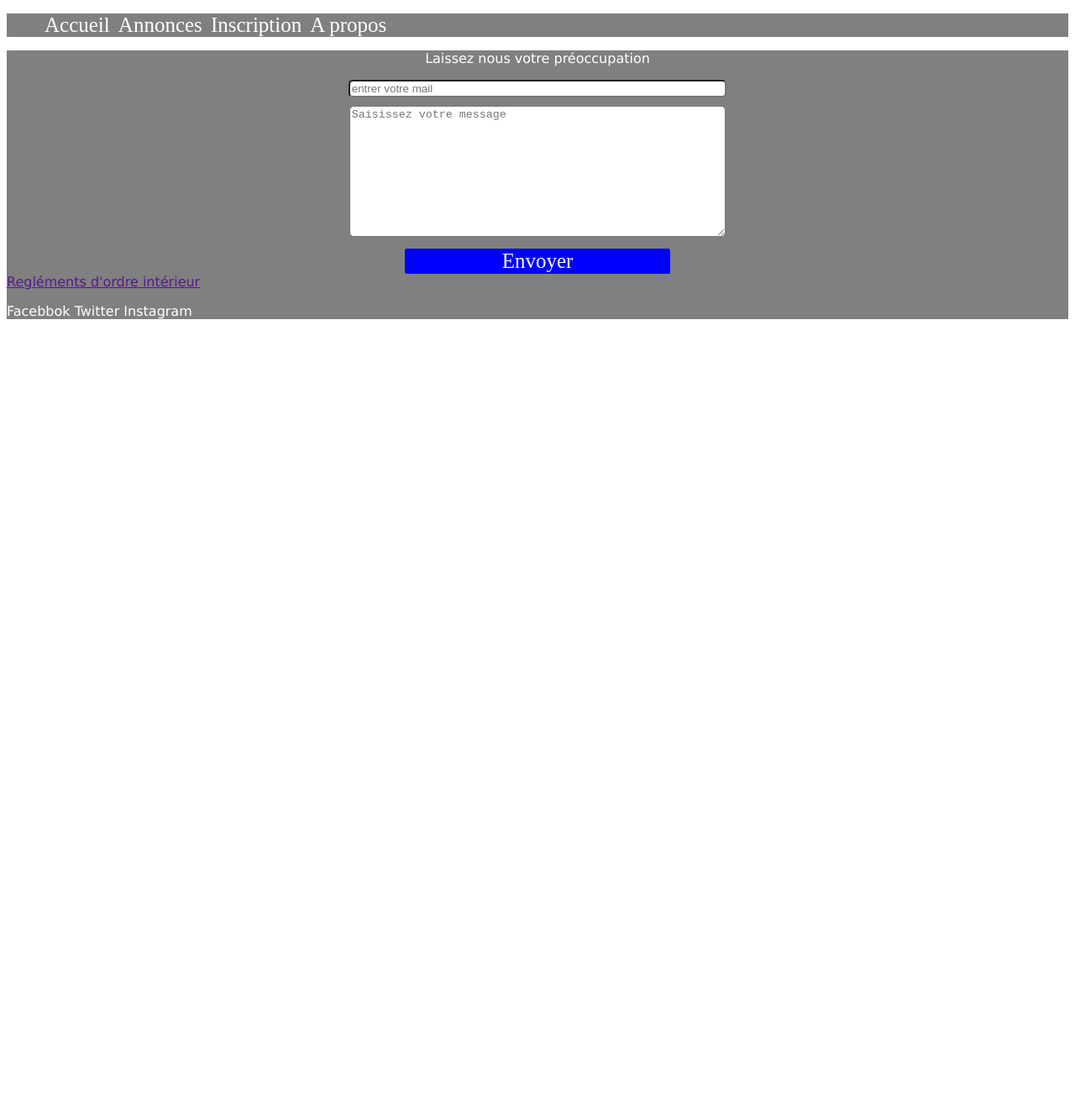
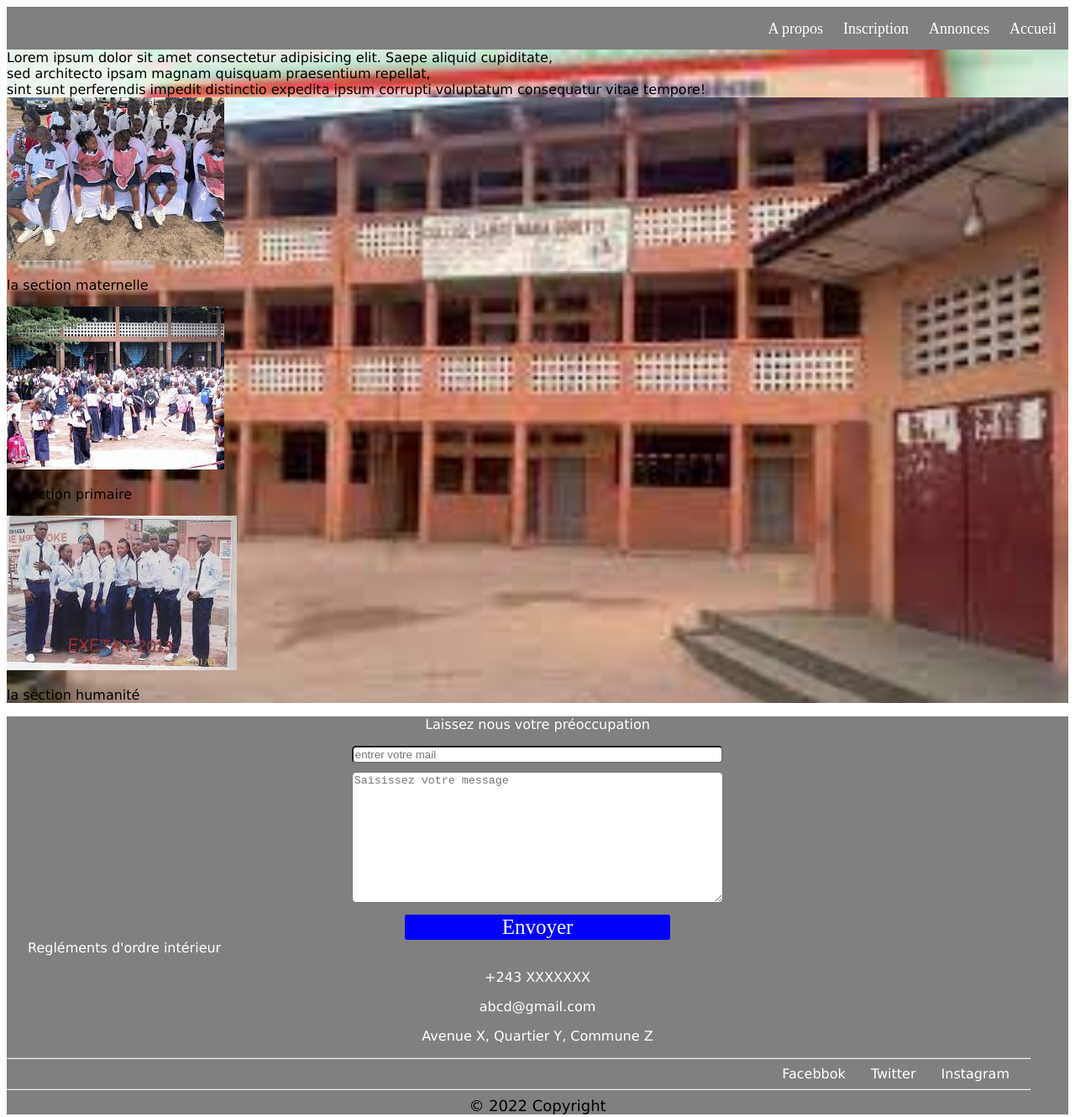
Before and after one commit to Landry26/CS_Moke, a plain HTML site: page index.html in a window 1280 px wide. Shown: the whole page at 84% size. Before the commit the page ends 800 px from the top, so only its background shows below. Drawn offline with Linux system fonts and the light colour scheme.

Commit message:
début du corps

```diff
--- a/css/style.css
+++ b/css/style.css
@@ -1,3 +1,7 @@
+*{
+    box-sizing: border-box;
+}
+
 body{
     box-sizing: border-box;
     background-color: #fff;
@@ -5,23 +9,44 @@ body{
 }
 
 .main-header{
+    overflow: hidden;
     background-color: #808080;
     width: auto;
     height: 25%;
+    padding: 2px 2px;
+    padding-top: 0px;
+    font-size: 15px small;
 }
 
 .main-header .nav-link{
     margin: 0px;
-    padding: 5px 0px 5px 5px;
     display: inline;
+    padding: 12px;
+    text-align: right;
+    float: right;
+    padding-top: 0px;
 }
 
 .main-header a{
     color: #fff;
+    font: 18px bold;
+    text-decoration: none;
     text-align: right;
-    font: 25px bold;
-    text-decoration: none;
+    float: right;
+    padding-top: 0px;
 }
+
+.main-header a:hover{
+    background-color: #1e90ff;
+}
+
+@media screen and (max-width: 1200px) {
+    .main-header a {
+      float: right;
+      display: flex;
+      text-align: right;
+    }
+  }
 
 footer{
     background-color: #808080;
@@ -77,3 +102,24 @@ footer .contact p{
    color: #fff;
    font: 15px;
 }
+
+.othernews span a{
+    text-decoration: none;
+    color: #fff;
+    font: bold;
+    margin-left: 25px;
+
+}
+
+footer .social-network{
+    text-decoration: none;
+    text-align: right;
+    margin-right: 45px;
+}
+
+footer .social-network a{
+    font: bold;
+    text-decoration: none;
+    text-align: right;
+    margin-right: 25px;
+}
--- a/index.html
+++ b/index.html
@@ -19,6 +19,31 @@
         </ul>
     </header>
 
+        <div class="row small-presentation">
+            <section class="presentation" style="background-image:url(images/logo2.jpg);
+                                    background-repeat:no-repeat; background-size:100%">
+                Lorem ipsum dolor sit amet consectetur adipisicing elit. Saepe aliquid cupiditate, <br>
+                sed architecto ipsam magnam quisquam praesentium repellat, <br>
+                sint sunt perferendis impedit distinctio expedita ipsum corrupti voluptatum consequatur vitae tempore!
+
+            </section>
+
+            <section class="organisation" style="background-image:url(images/batiment_moke.jpg);
+                            background-repeat:no-repeat; background-size:100%">
+
+                <div class="organized-option">
+
+                    <img src="images/maternelle.jpg" alt="maternelle pupils">
+                    <p>la section maternelle</p>
+                    <img src="images/primaire.jpg" alt="primaries pupils">
+                    <p>la section primaire</p>
+                    <img src="images/humanité.jpg" alt="high-school pupils">
+                    <p>la section humanité</p>
+                </div>
+
+            </section>
+        </div>
+
     <footer>
         <section class="contact">
             <form action="" method="post">
@@ -28,19 +53,26 @@
                 <button type="submit">Envoyer</button>
             </form>
             <div class="othernews">
-                <span><a href="">Regléments d'ordre intérieur</a></span>
+                <span><a href="autres_pages/reglements.html">Regléments d'ordre intérieur</a></span>
                 <div class="address-school">
-                    <p class="phone-number"></p>
-                    <P class="physical-address"></P>
-                </div>
-
-                <div class="social-network">
-                    <a href="http://" target="_blank" rel="noopener noreferrer" style="text-decoration:none; color:#fff; text-align:left">Facebbok</a>
-                    <a href="http://" target="_blank" rel="noopener noreferrer" style="text-decoration:none; color:#fff; text-align:left">Twitter</a>
-                    <a href="http://" target="_blank" rel="noopener noreferrer" style="text-decoration:none; color:#fff; text-align:left">Instagram</a>
+                    <p class="phone-number">+243 XXXXXXX</p>
+                    <p class="electronic-address">abcd@gmail.com</p>
+                    <P class="physical-address">Avenue X, Quartier Y, Commune Z</P>
                 </div>
             </div>
         </section>
+
+                <div class="social-network">
+                    <hr>
+                        <a href="http://" target="_blank" rel="noopener noreferrer" style="text-decoration:none; color:#fff; text-align:left">Facebbok</a>
+                        <a href="http://" target="_blank" rel="noopener noreferrer" style="text-decoration:none; color:#fff; text-align:left">Twitter</a>
+                        <a href="http://" target="_blank" rel="noopener noreferrer" style="text-decoration:none; color:#fff; text-align:left">Instagram</a>
+                    <hr>
+                </div>
+
+                <div class="copyright" style="text-align: center; color:#000; font: 18px bold; font-family: Verdana, Geneva, Tahoma, sans-serif">
+                    © 2022 Copyright
+                </div>
     </footer>
 </body>
 </html>
```
Also changed, not shown: autres_pages/reglements.html (added, +15 -0 lines).
